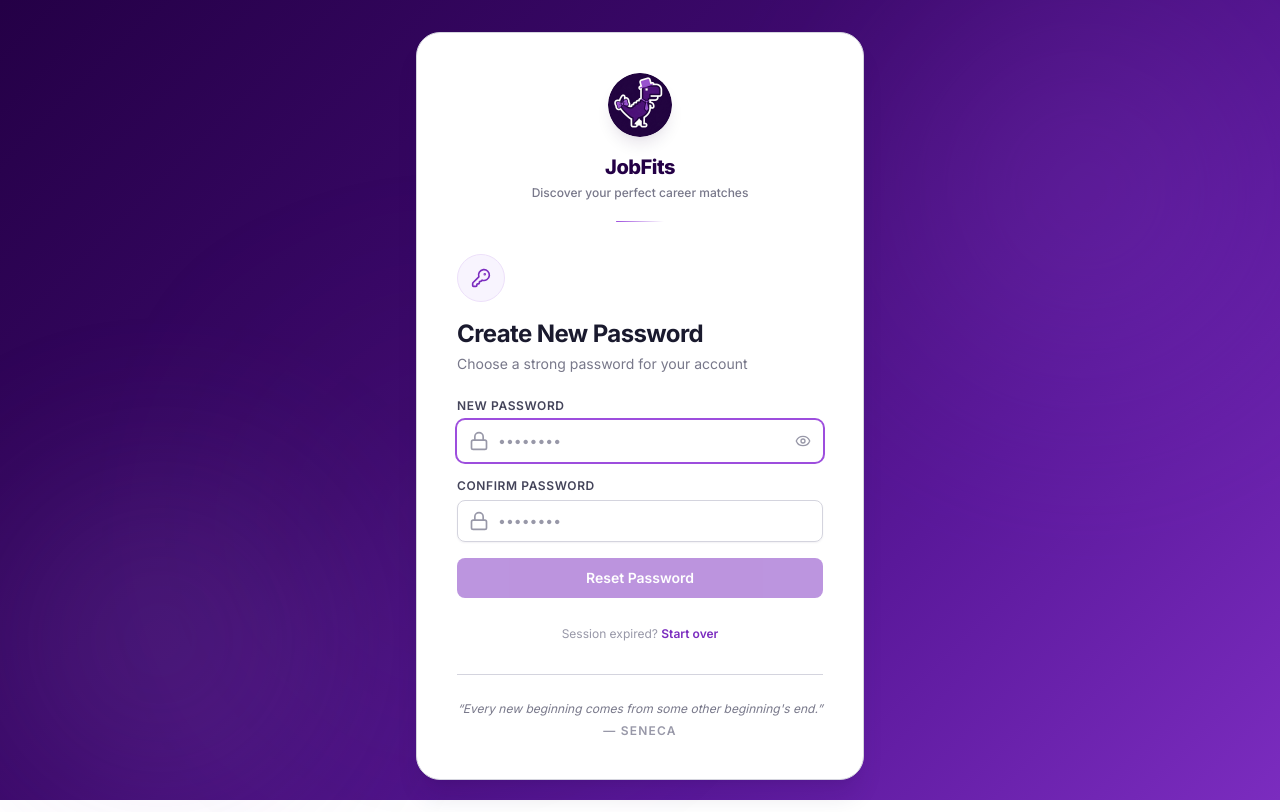
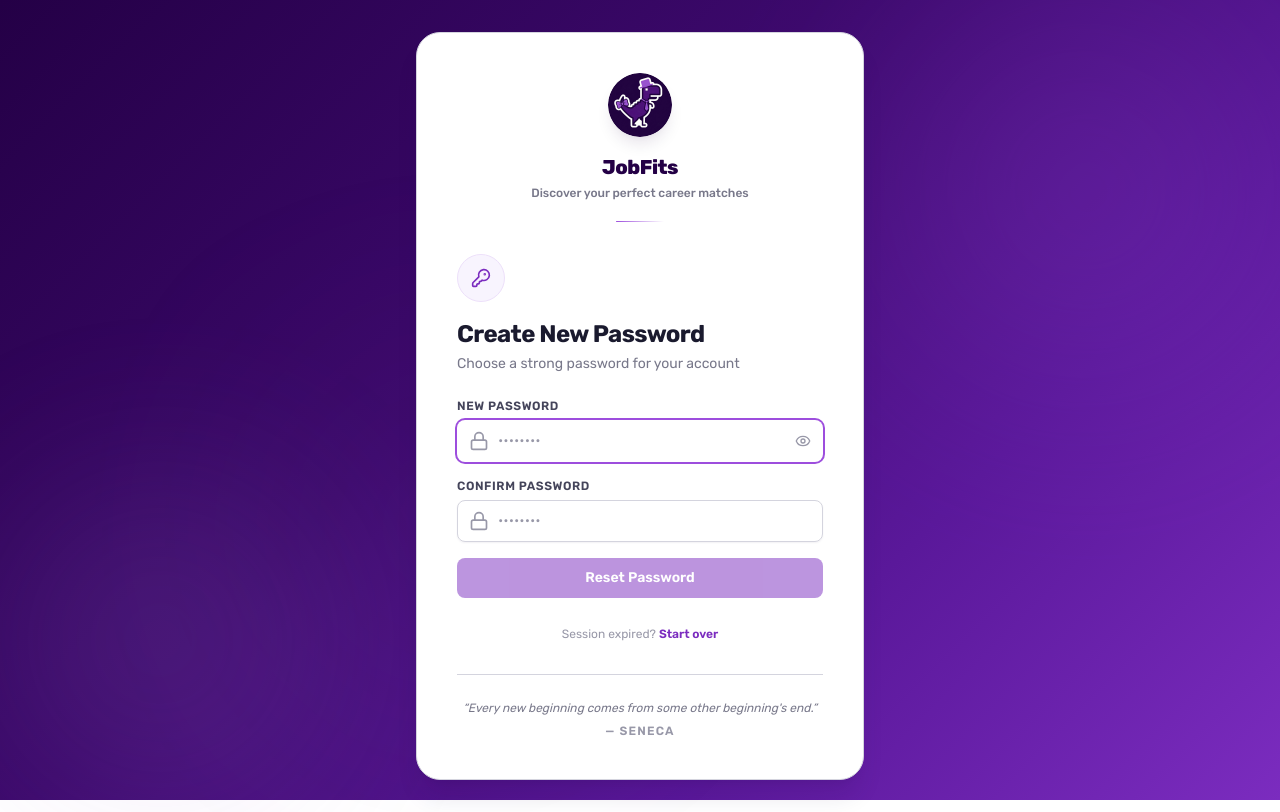
Before and after one commit to SoSereysokbotra/jobfit-frontend, a Next.js app: page /forgot-password/reset in a window 1280 px wide. Built offline with nearby package versions, Linux system fonts and the light colour scheme; no server answers.

Commit message:
fix(change font)

```diff
--- a/src/app/globals.css
+++ b/src/app/globals.css
@@ -118,7 +118,7 @@
                 0 8px 10px -6px rgba(36, 0, 70, 0.06);
 
   /* ─── TYPOGRAPHY ────────────────────────────────────────── */
-  --font-family: 'Inter', -apple-system, BlinkMacSystemFont, 'Segoe UI', Roboto, sans-serif;
+  --font-family: var(--font-rubik), 'Rubik', -apple-system, BlinkMacSystemFont, 'Segoe UI', Roboto, sans-serif;
 
   --font-size-xs:   0.75rem;
   --font-size-sm:   0.875rem;
--- a/src/app/layout.tsx
+++ b/src/app/layout.tsx
@@ -1,13 +1,13 @@
 import type { Metadata } from "next";
-import { Inter } from "next/font/google";
+import { Rubik } from "next/font/google";
 import "./globals.css";
 import { QueryProvider } from "@/providers/query-provider";
 import { AuthProvider } from "@/providers/auth-provider";
 
-const inter = Inter({
+const rubik = Rubik({
   subsets: ["latin"],
   display: "swap",
-  variable: "--font-inter",
+  variable: "--font-rubik",
 });
 
 export const metadata: Metadata = {
@@ -22,7 +22,7 @@ export default function RootLayout({
   children: React.ReactNode;
 }>) {
   return (
-    <html lang="en" className={inter.variable}>
+    <html lang="en" className={rubik.variable}>
       <body style={{ fontFamily: "var(--font-family)" }}>
         {/* QueryProvider wraps AuthProvider: the auth provider itself uses
             useQuery/useQueryClient for /auth/me. */}
```
